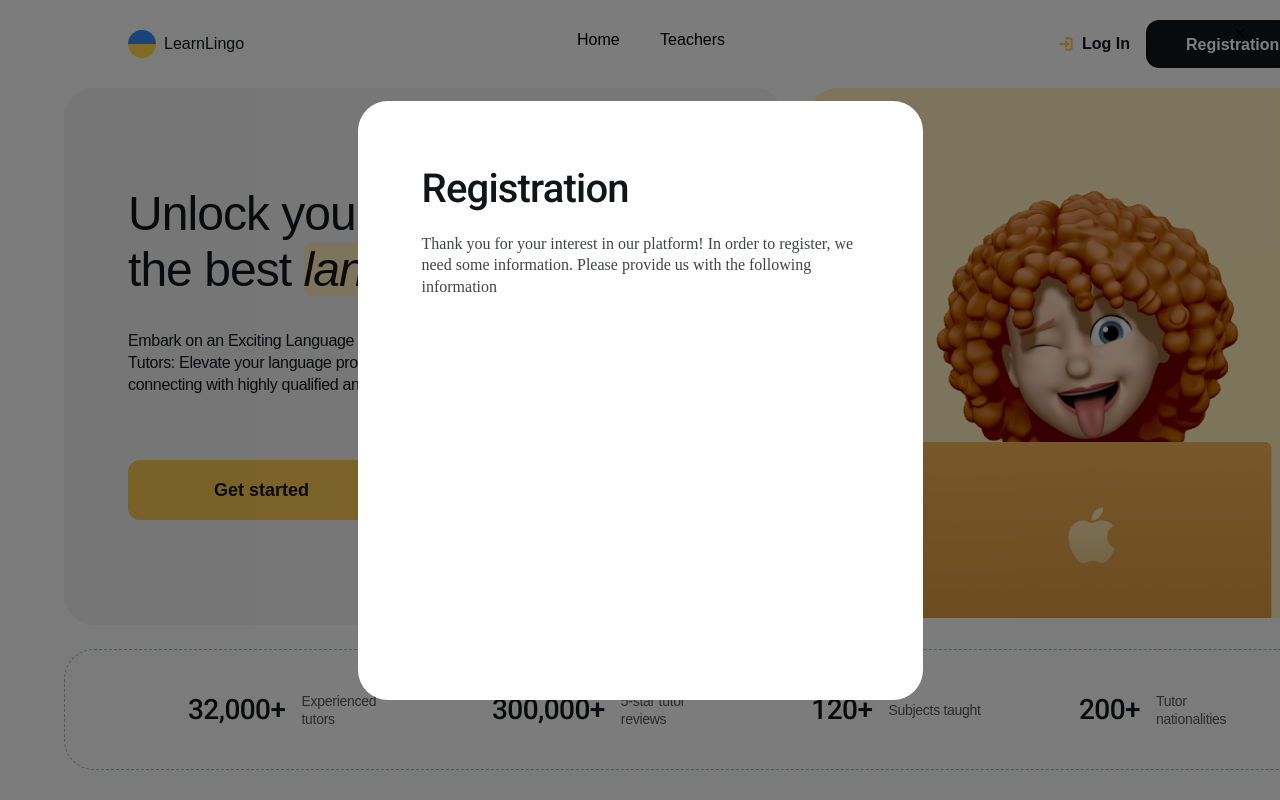
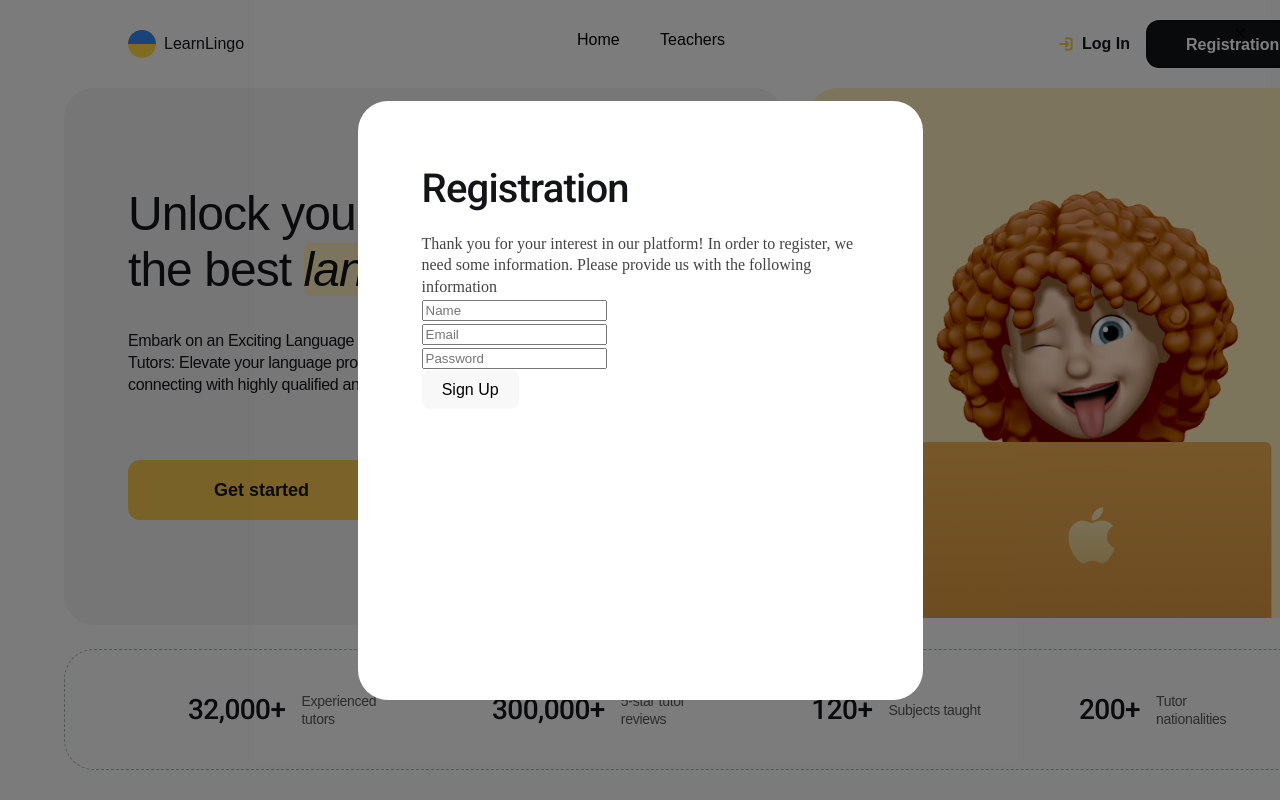
Before and after one commit to OleksandraStepanova/LearnLingo, a React (Vite) app: page / in a window 1280 px wide. Both pictures are taken after a click on the button "Registration". Shown: the top 800 px of the page. Built offline with nearby package versions, Linux system fonts and the light colour scheme.

Commit message:
add formik to RegistrationModal component

```diff
--- a/package.json
+++ b/package.json
@@ -14,7 +14,8 @@
     "react": "^18.3.1",
     "react-dom": "^18.3.1",
     "react-icons": "^5.4.0",
-    "react-router-dom": "^7.1.1"
+    "react-router-dom": "^7.1.1",
+    "yup": "^1.6.1"
   },
   "devDependencies": {
     "@eslint/js": "^9.17.0",
--- a/src/components/RegistrationModal/RegistrationModal.tsx
+++ b/src/components/RegistrationModal/RegistrationModal.tsx
@@ -1,10 +1,43 @@
+import { ErrorMessage, Field, Form, Formik } from 'formik';
+import * as Yup from "yup";
 import css from './RegistrationModal.module.css';
 
 interface RegistrationModal {
   onClose: () => void;
 }
 
+interface RegistrationFormValues {
+  name: string;
+  email: string;
+  password: string;
+}
+
 export default function RegistrationModal({ onClose }: RegistrationModal) {
+
+  const initialValues: RegistrationFormValues = {
+    name: '',
+    email: '',
+    password: '',
+  };
+
+  const validationSchema = Yup.object({
+    name: Yup.string()
+      .required('Name is required')
+      .min(2, 'The name must contain at least 2 characters'),
+    email: Yup.string()
+      .email('Incorrect email')
+      .required('Email required'),
+    password: Yup.string()
+      .required('Password required')
+      .min(6, 'Password must contain at least 6 characters'),
+  });
+
+const handleSubmit = (values: RegistrationFormValues) => {
+    console.log('Form data:', values);
+    alert('Registration successful!');
+  };
+
+
   return (
     <div className={css.overlay}>
       <div className={css.modal}>
@@ -18,6 +51,27 @@ export default function RegistrationModal({ onClose }: RegistrationModal) {
             we need some information. Please provide us with the following
             information
           </p>
+          <Formik initialValues={initialValues}
+      validationSchema={validationSchema}
+      onSubmit={handleSubmit}>
+            {() => (
+              <Form>
+                <div>
+                  <Field type='text' name='name' placeholder='Name' />
+                  <ErrorMessage name="name" component="div" className="error" />
+                </div>
+                <div>
+                  <Field type='text' name='email' placeholder='Email' />
+                  <ErrorMessage name="email" component="div" className="error" />
+                </div>
+                <div>
+                  <Field type='text' name='password' placeholder='Password' />
+                  <ErrorMessage name="password" component="div" className="error" />
+                </div>
+                <button type='submit'>Sign Up</button>
+              </Form>
+            )}
+          </Formik>
         </div>
       </div>
     </div>
```
Also changed, not shown: 1 other file (tests, documents, lock files or other folders).
